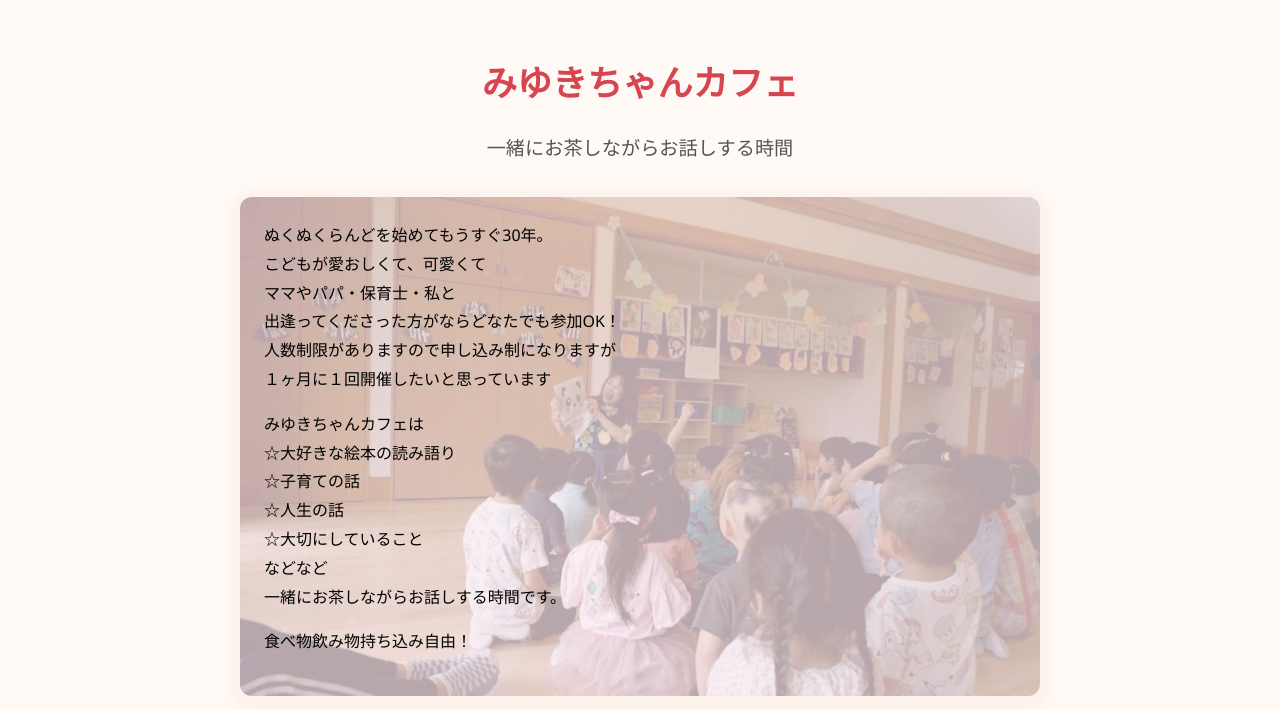
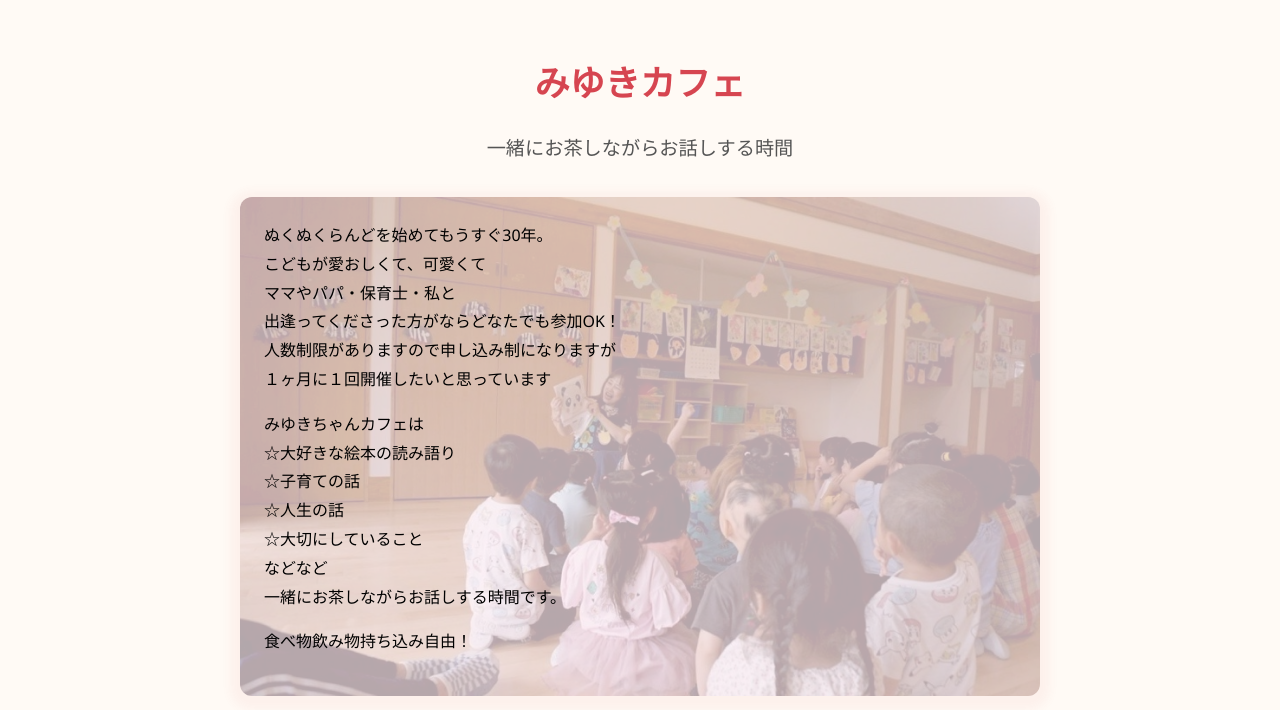
Before and after one commit to nukunukuland/homepage, a plain HTML site: page miyukicafe/index.html in a window 1280 px wide. Shown: the part 90-800 px from the top of the page. Drawn offline with Linux system fonts and the light colour scheme.

Commit message:
Update index.html

```diff
--- a/miyukicafe/index.html
+++ b/miyukicafe/index.html
@@ -24,7 +24,7 @@
 
   <main>
     <section class="massage-title fade-in">
-      <h1>みゆきちゃんカフェ</h1>
+      <h1>みゆきカフェ</h1>
       <p class="subtitle">一緒にお茶しながらお話しする時間</p>
     </section>
 
```
